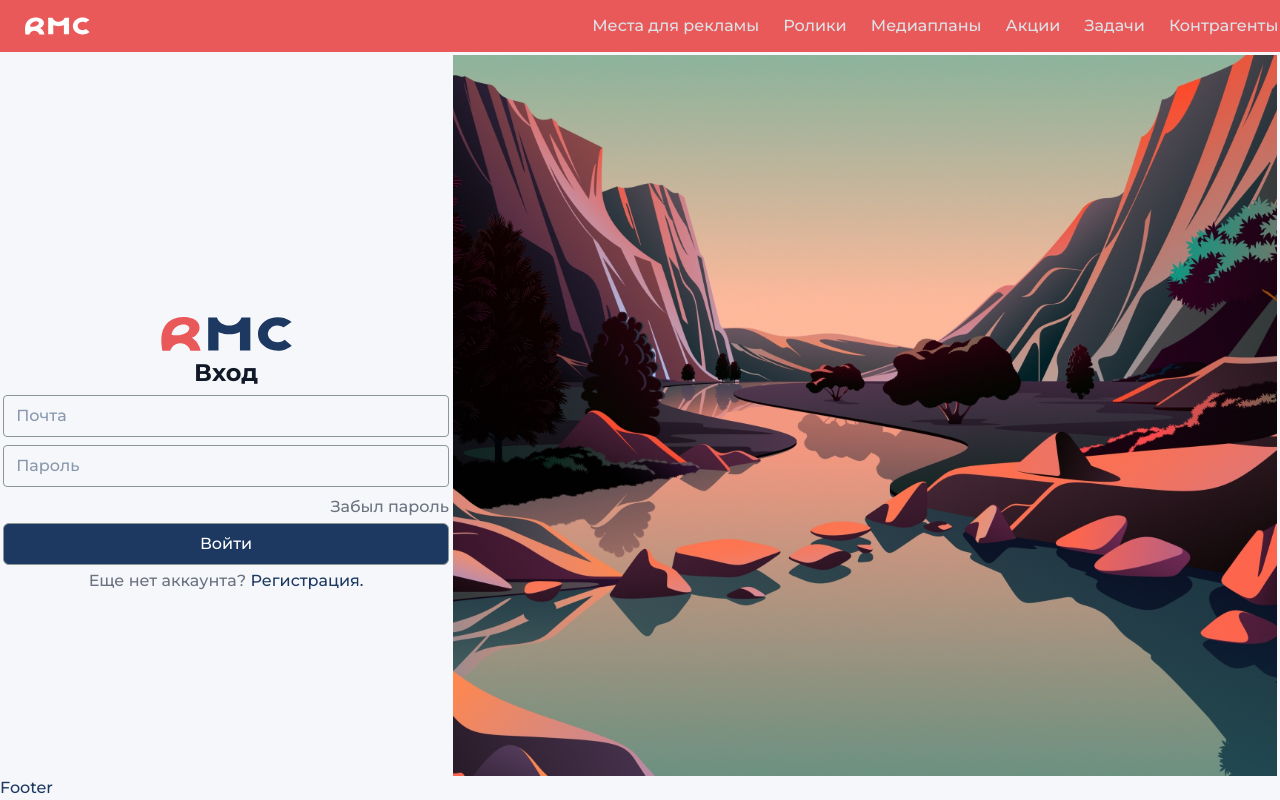
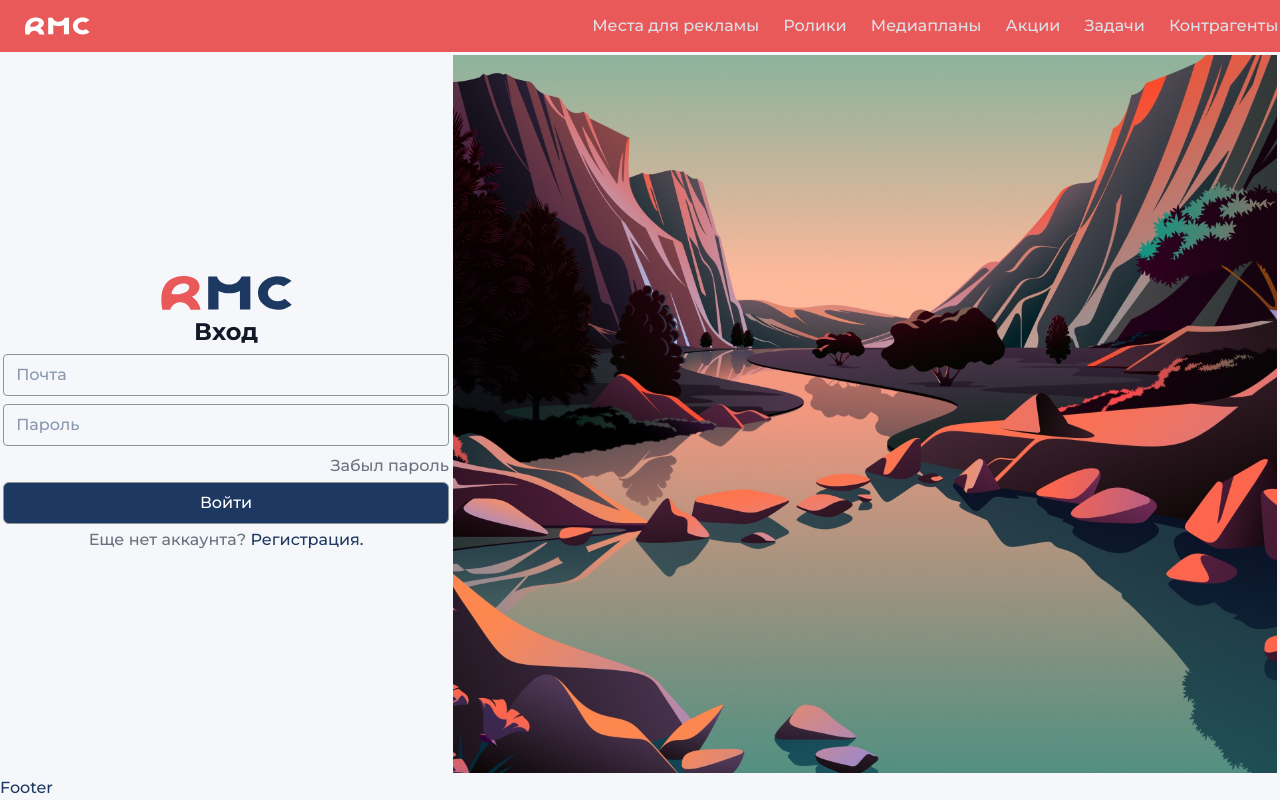
Before and after one commit to HapaxPablo/new_lk, a Next.js app: page /login in a window 1280 px wide. Built offline with nearby package versions, Linux system fonts and the light colour scheme.

Commit message:
wip  - reg form for mobile and desktop  - style

```diff
--- a/app/(auth)/registration/page.tsx
+++ b/app/(auth)/registration/page.tsx
@@ -1,4 +1,4 @@
-import RegisterForm from '@/components/auth/register/RegisterForm'
+import RegisterForm from '@/components/auth/register/mobile/RegisterFormMobile'
 import Image from 'next/image'
 import Link from 'next/link'
 
--- a/components/auth/login/desktop/LoginDesktop.module.css
+++ b/components/auth/login/desktop/LoginDesktop.module.css
@@ -17,7 +17,7 @@
   display: flex;
   flex-direction: row;
   gap: 0.25rem;
-  height: 100vh;
+  height: 100%;
 }
 
 .form {
--- a/components/auth/login/desktop/LoginFormDesktop.tsx
+++ b/components/auth/login/desktop/LoginFormDesktop.tsx
@@ -75,7 +75,7 @@ export function LoginFormDesktop() {
             type="password"
             required
             placeholder="Пароль"
-            className={errors.password ? styles.inputError : ''}
+            className={errors.password ? styles.inputError : styles.input_check}
           />
           {errors.password && (
             <span className={styles.errorText}>{errors.password.message}</span>
--- a/package.json
+++ b/package.json
@@ -41,5 +41,6 @@
     "prettier": "^3.6.1",
     "sass": "^1.89.2",
     "typescript": "^5"
-  }
+  },
+  "packageManager": "yarn@1.22.22+sha512.a6b2f7906b721bba3d67d4aff083df04dad64c399707841b7acf00f6b133b7ac24255f2652fa22ae3534329dc6180534e98d17432037ff6fd140556e2bb3137e"
 }
--- a/styles/global.css
+++ b/styles/global.css
@@ -248,10 +248,15 @@ select {
   width: 100%;
   max-width: 100%;
 
-  &:focus {
+  /* &:focus {
     border-color: var(--main-color);
     box-shadow: var(--focus-ring);
-  }
+  } */
+}
+
+input:focus {
+  border-color: var(--main-color);
+  box-shadow: var(--focus-ring);
 }
 
 /* Карточки */
```
Also changed, not shown: components/auth/register/RegisterFormWrapper.tsx (added), components/auth/register/mobile/RegisterFormMobile.module.scss (added), components/auth/register/mobile/RegisterFormMobile.tsx (renamed from components/auth/register/RegisterForm.tsx), components/auth/register/mobile/opf.ts (renamed from components/auth/register/opf.ts).
